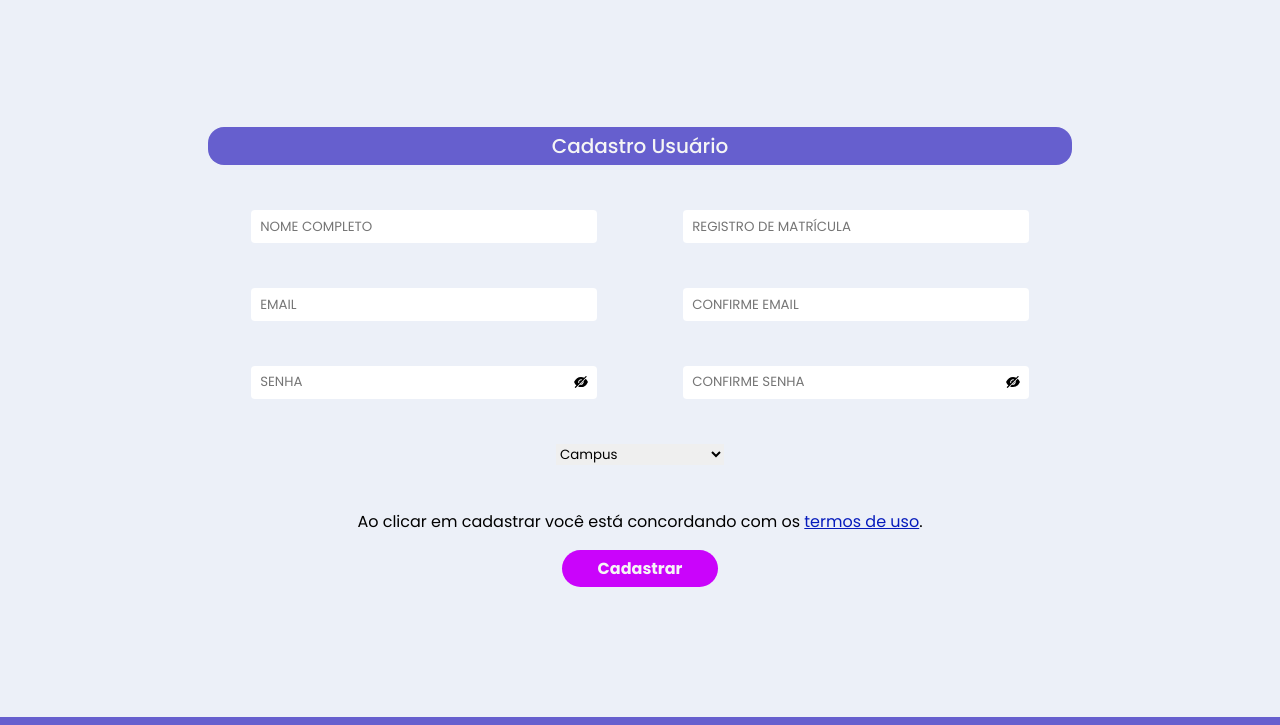
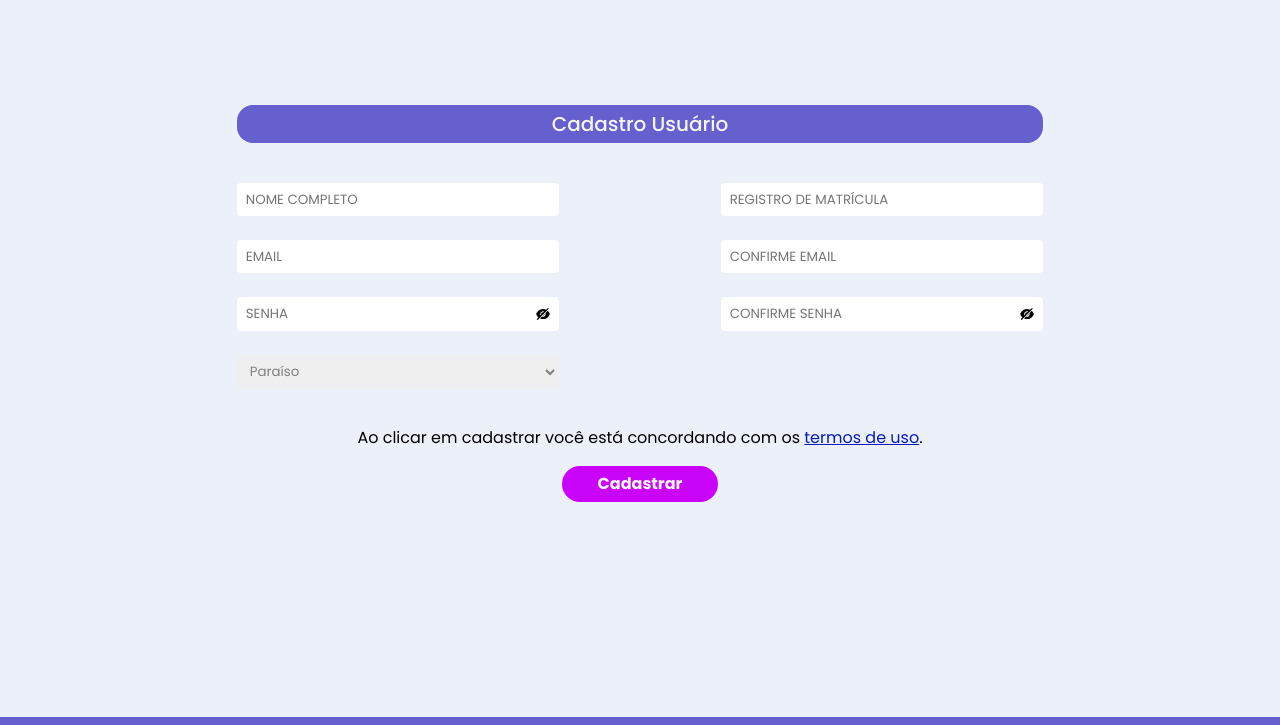
Before and after one commit to rafaelvilaveras/PIME---Belas-Trocas, a React app: page /cadastro in a window 1280 px wide. Shown: the part 75-800 px from the top of the page. Built offline with nearby package versions, Linux system fonts and the light colour scheme; a web font is replaced by a local one.

Commit message:
Fix(Sigin template)

```diff
--- a/src/css/App.css
+++ b/src/css/App.css
@@ -48,9 +48,9 @@
 }
 
 .input-boxes {
-    width: 75%;
+    width: 100%;
     display: flex;
-    justify-content: space-around;
+    justify-content: space-between;
     position: relative;
 }
 
--- a/src/css/profile.css
+++ b/src/css/profile.css
@@ -7,7 +7,7 @@
 
 .p-container {
     width: 90%;
-    height: 80%;
+    height: 70%;
     align-items: center;
     gap: 2.5rem;
 }
--- a/src/css/signin.css
+++ b/src/css/signin.css
@@ -9,11 +9,18 @@
     width: 90%;
     height: 70%;
     align-items: center;
-    justify-content: space-around;
+    gap: 2.5rem;
+}
+
+.s-content {
+    width: 70%;
+    justify-content: space-between;
+    align-items: center;
+    gap: 2.5rem;
 }
 
 .s-title {
-    width: 75%;
+    width: 100%;
     display: flex;
     justify-content: center;
     background-color: var(--blue-bg);
@@ -25,6 +32,13 @@
     font-weight: 500;
 }
 
+.s-inner-content {
+    width: 100%;
+    justify-content: space-between;
+    align-items: center;
+    gap: 1.5rem;
+}
+
 .s-terms {
     color: var(--blue-anchor);
     text-decoration: underline;
@@ -32,5 +46,10 @@
 }
 
 .sb-container {
+    margin-top: 0.75rem;
     align-items: center;
 }
+
+.s-select {
+    color: gray;
+}
--- a/src/pages/profile.js
+++ b/src/pages/profile.js
@@ -67,7 +67,7 @@ const Profile = () => {
                             />
                         </div>
                         <div>
-                            <button className={ changePw ? 'display-none' : 'cb p-button'} type='button' onClick={()=>{toggleChangePw(true)}}>Trocar enha</button>
+                            <button className={ changePw ? 'display-none' : 'cb p-button'} type='button' onClick={()=>{toggleChangePw(true)}}>Trocar Senha</button>
                         </div>
                     </div>
                     <form ref={pFormRef} className={changePw ? 'flex-column p-form' : 'display-none'} onSubmit={(e)=>{
--- a/src/pages/signin.js
+++ b/src/pages/signin.js
@@ -29,11 +29,13 @@ const Signin = () => {
     return (
         <>
             <div className='flex-column s-page'>
-                <form id='sign_form' className='flex-column s-container' onSubmit={(e)=>{
+                <div className='flex-column s-container'>
+                    <div className='flex-column s-content'>
+                        <span className='s-title'>Cadastro Usuário</span>
+                        <form id='sign_form' className='flex-column  s-inner-content' onSubmit={(e)=>{
                             e.preventDefault();
                             handleSubmit(e);
                         }}>
-                    <span className='s-title'>Cadastro Usuário</span>
                             <div className='input-boxes prevent-select'>
                                 <input
                                     name='USERNAME'
@@ -61,13 +63,12 @@ const Signin = () => {
                                     type={'password'}
                                 />
                             </div>
-                    <div className='input-boxes prevent-select'>
+                            <div className='flex-row input-boxes prevent-select'>
                                 <select
                                         name='CAMPUS'
-                                className='s-input'
+                                        className='a-input s-select'
                                         required
                                     >
-                                <option hidden>Campus</option>
                                         <option value={1}>Paraíso</option>
                                         <option value={2}>Vila Mariana</option>
                                         <option value={3}>Shop. Cidade Jardim</option>
@@ -81,6 +82,8 @@ const Signin = () => {
 
                         </form>
                     </div>
+                </div>
+            </div>
         </>
      );
 }
```
Lines whose indentation alone changed are shown as unchanged.
